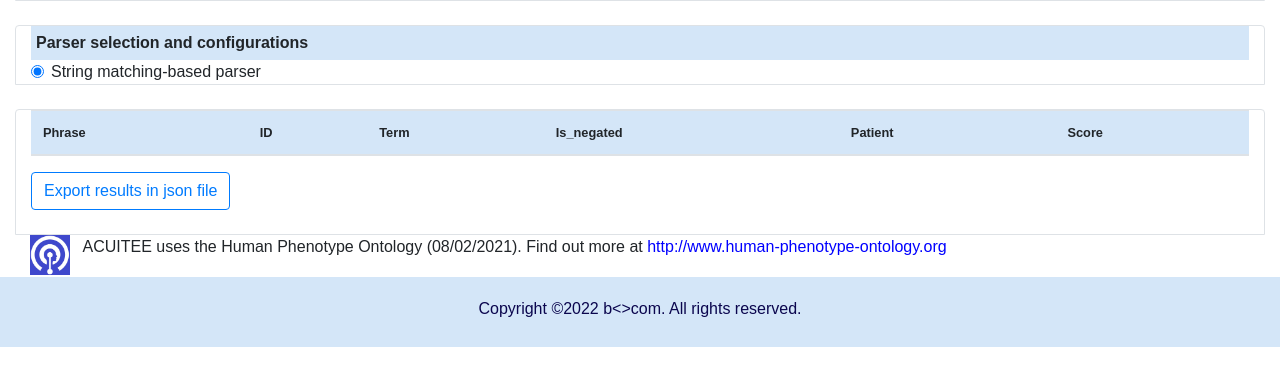
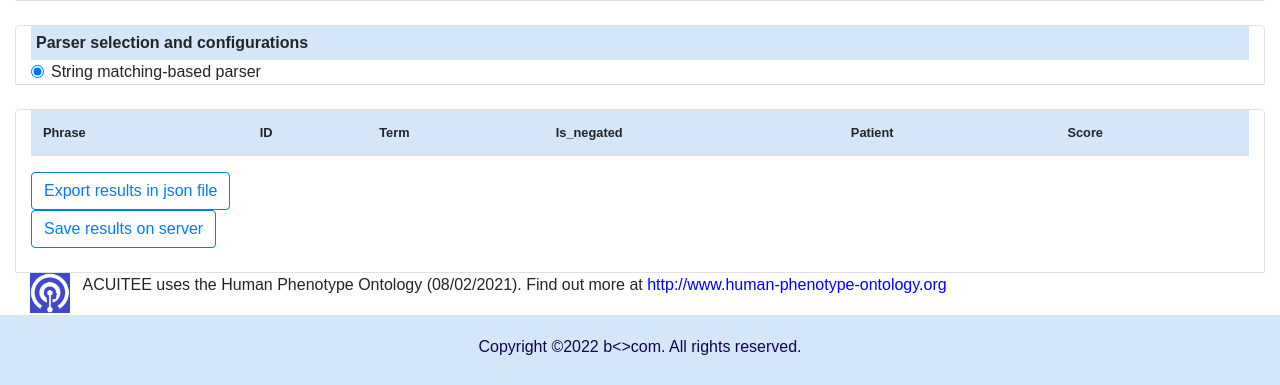
Before and after one commit to b-com/ACUITEE, a Flask app: page / in a window 1280 px wide. Shown: the part 696-1081 px from the top of the page. Before the commit the page ends 1043 px from the top, so only its background shows below. Run offline with Flask 2, Linux system fonts and the light colour scheme; lists and menus that the app fills with data are empty; parts of the project's set-up code (start-up, migrations or seed data) failed here and were passed over; some libraries are stand-ins or nearby versions.

Commit message:
added button buttonSave in template

```diff
--- a/application/templates/index.html
+++ b/application/templates/index.html
@@ -140,6 +140,9 @@
                 <div class="button-group" >
                     <button type="submit" class="btn btn-outline-primary pull-right" id="buttonExport"> Export results in json file </button>
                 </div>
+                <div class="button-group" >
+                    <button type="submit" class="btn btn-outline-primary pull-right" id="buttonSave"> Save results on server </button>
+                </div>
                 <br>
             </div>
         </div>
```
